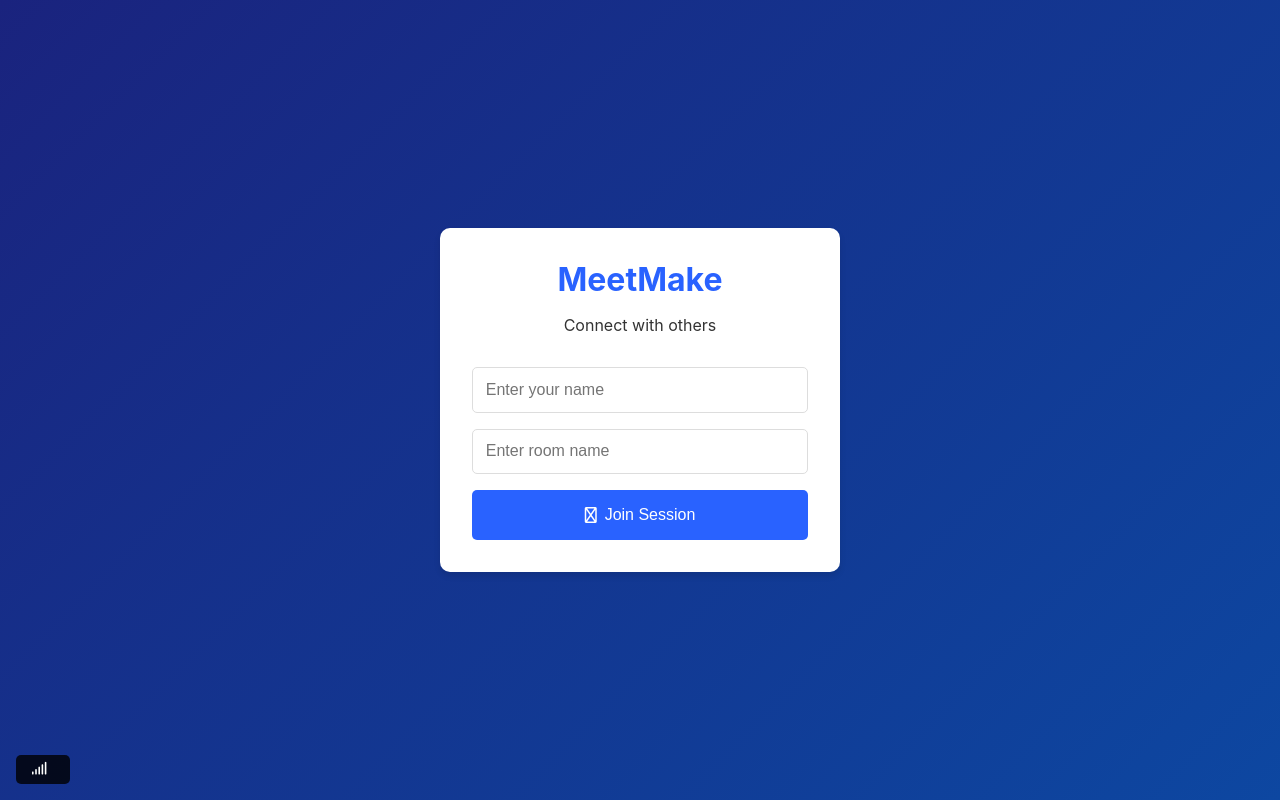
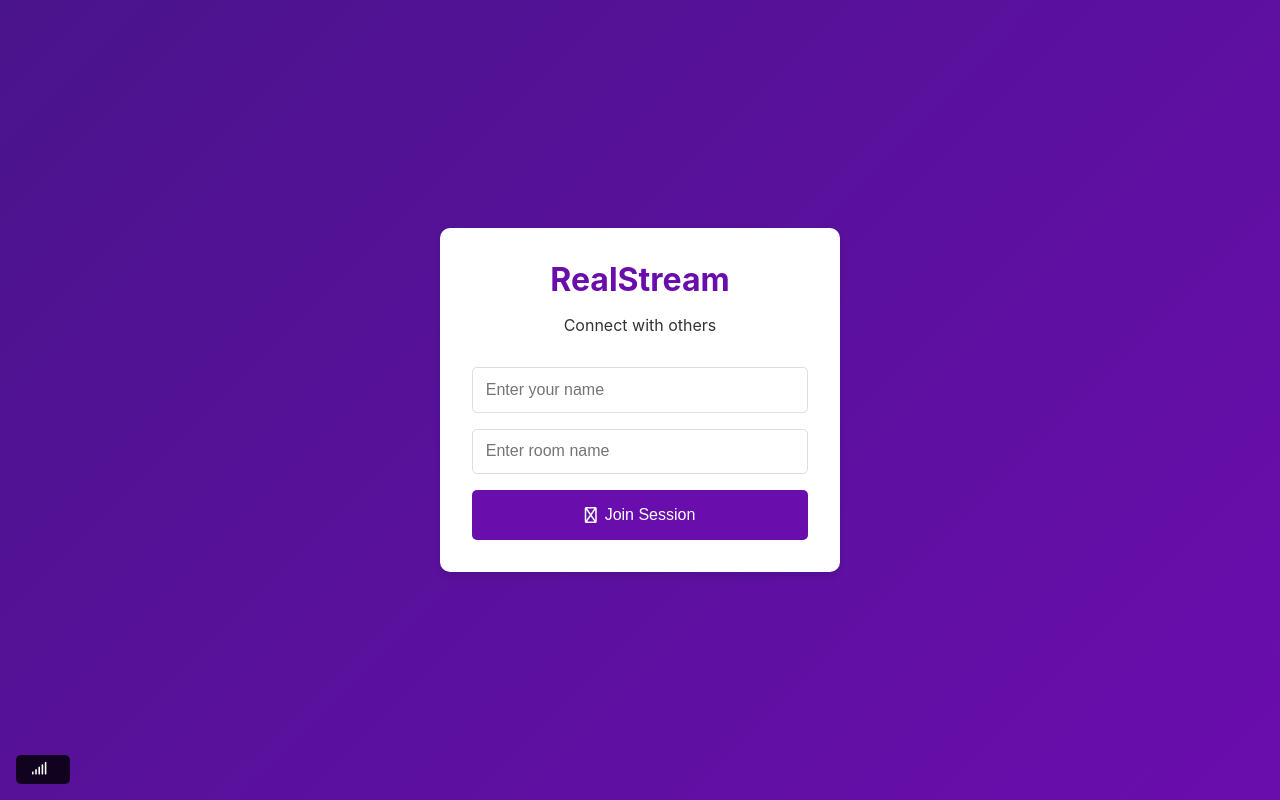
Before and after one commit to TharushaSachinthana/RealStream, a website: page client/index.html in a window 1280 px wide. Drawn offline with nearby package versions, Linux system fonts and the light colour scheme.

Commit message:
ifs theme

```diff
--- a/client/index.html
+++ b/client/index.html
@@ -1,7 +1,7 @@
 <!DOCTYPE html>
 <html>
 <head>
-    <title>MeetMake - Real-Time Remote Conferencing Platform</title>
+    <title>RealStream - Real-Time Remote Meeting Platform</title>
     <link rel="stylesheet" href="https://cdnjs.cloudflare.com/ajax/libs/font-awesome/6.0.0/css/all.min.css">
     <link rel="stylesheet" href="style.css">
 </head>
@@ -10,7 +10,7 @@
         <!-- Login Screen -->
         <div class="login-container" id="login">
             <div class="login-box">
-                <h1>MeetMake</h1>
+                <h1>RealStream</h1>
                 <p>Connect with others</p>
                 <div class="login-form">
                     <input type="text" id="username" placeholder="Enter your name">
--- a/client/style.css
+++ b/client/style.css
@@ -1,12 +1,13 @@
 :root {
-    --primary-color: #2962ff;
-    --secondary-color: #0039cb;
-    --danger-color: #dc3545;
-    --success-color: #28a745;
-    --background-color: #f8f9fa;
-    --dark-background: #1a1a1a;
+    --primary-color: #6a0dad; /* Dark Purple */
+    --secondary-color: #8a2be2; /* Blue Violet */
+    --danger-color: #d32f2f; /* Red */
+    --success-color: #4caf50; /* Green */
+    --background-color: #f3e5f5; /* Light Purple */
+    --dark-background: #4a148c; /* Darker Purple */
 }
 
+/* Rest of the CSS remains unchanged */
 * {
     margin: 0;
     padding: 0;
@@ -29,7 +30,7 @@ body {
     display: flex;
     align-items: center;
     justify-content: center;
-    background: linear-gradient(135deg, #1a237e, #0d47a1);
+    background: linear-gradient(135deg, #4a148c, #6a0dad);
 }
 
 .login-box {
```
Also changed, not shown: server/server.js (+9 -4 lines), 1 other file.
